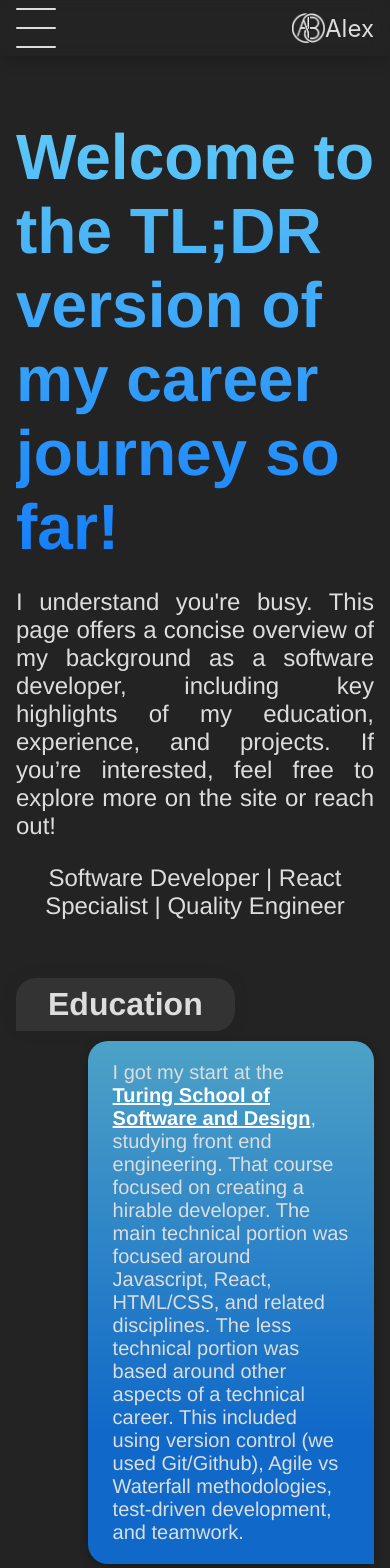
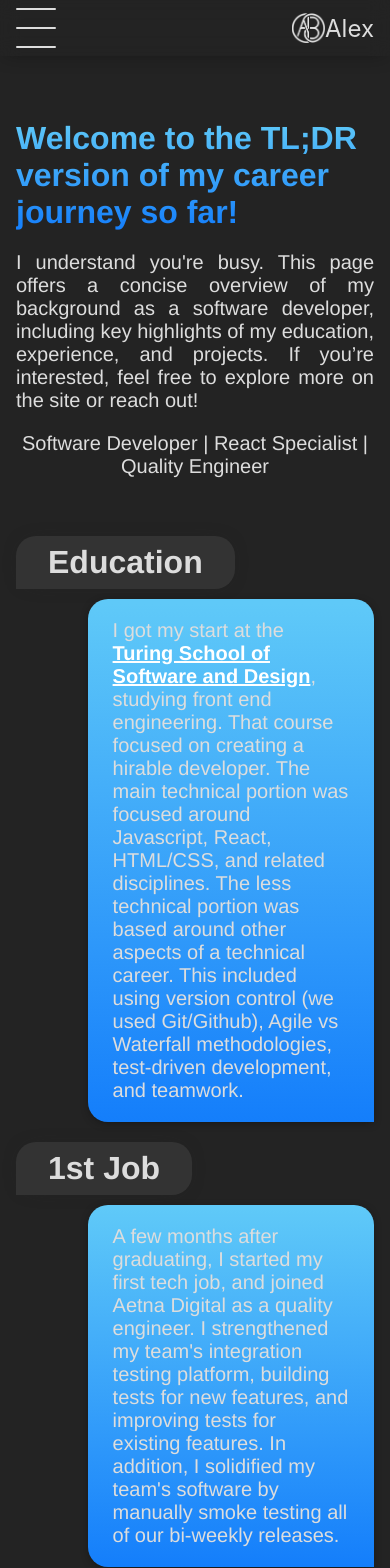
Before and after one commit to Alexbruce1/portfolio2024, a React (Create React App) app: page /tldr in a window 390 px wide. Shown: the top 1568 px of the page. Built offline with nearby package versions, Linux system fonts and the light colour scheme.

Commit message:
More responsive design tweaks

```diff
--- a/src/Components/Home.css
+++ b/src/Components/Home.css
@@ -352,7 +352,7 @@
   }
 
   .home-team-container {
-    margin-top: -5em;
+    margin-top: -8em;
     margin-bottom: 0;
   }
 
@@ -360,6 +360,14 @@
     background: unset;
     -webkit-background-clip: unset;
     -webkit-text-fill-color: unset;
+  }
+
+  .home-p {
+    margin: 0;
+  }
+
+  .home-team-paragraph ul {
+    margin: 0;
   }
 
   .main-paragraph {
--- a/src/Components/Tldr.css
+++ b/src/Components/Tldr.css
@@ -102,4 +102,17 @@
   .Tldr {
     padding: 1em;
   }
+
+  .tldr-header {
+    font-size: 2em;
+  }
+
+  .tldr-sub-header {
+    font-size: 1.25em;
+  }
+
+  .tldr-p {
+    background: var(--tldr-p-background-color-gradient-ios);
+    background-attachment: fixed;
+  }
 }
--- a/src/index.css
+++ b/src/index.css
@@ -3,7 +3,7 @@
   --background-accent-color: #333;
   --background-accent-color-shifted: #555;
   --tldr-p-background-color: #147efb;
-  /* --tldr-p-background-color-gradient: linear-gradient(180deg, #5fc9f8 1%, #147efb 75%); */
+  --tldr-p-background-color-gradient-ios: linear-gradient(180deg, #5fc9f8 1%, #147efb 100%);
   --tldr-p-background-color-gradient: linear-gradient(180deg, #4ca1c6 1%, #1069c8 75%);
   --blue-blue-background-gradient: linear-gradient(180deg, #5fc9f8, #147efb);
   --blue-to-main-bg-background: linear-gradient(180deg, #147efb 0%, #232323 60%);
```
